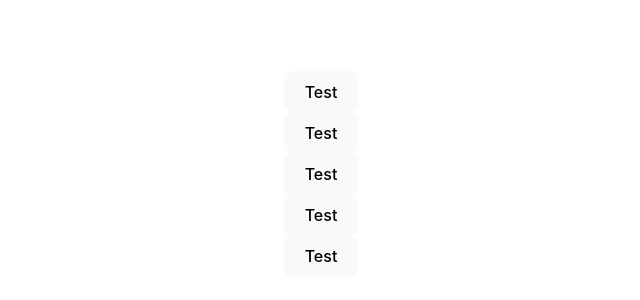
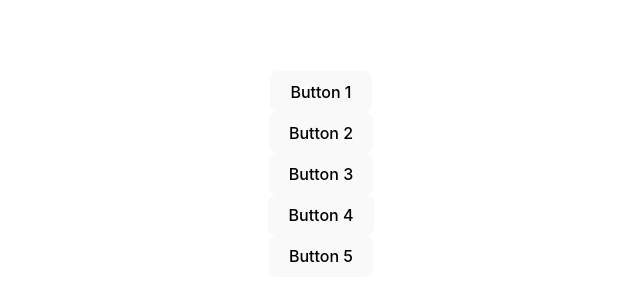
Before and after one commit to wildanfm19/react_learn, a React (Vite) app in the folder 07-navigations/: page / in a window 1280 px wide. Shown: the part 226-526 px from the top of the page, without its empty margins (319-959 px from the left). Built offline with nearby package versions, Linux system fonts and the light colour scheme.

Commit message:
Use children to passing value

```diff
--- a/07-navigations/src/App.js
+++ b/07-navigations/src/App.js
@@ -6,23 +6,23 @@
   return (
     <>
       <div>
-        <Button></Button>
+        <Button>Button 1</Button>
       </div>
 
        <div>
-        <Button></Button>
+        <Button>Button 2</Button>
       </div>
 
        <div>
-        <Button></Button>
+        <Button>Button 3</Button>
       </div>
 
        <div>
-        <Button></Button>
+        <Button>Button 4</Button>
       </div>
 
        <div>
-        <Button></Button>
+        <Button>Button 5</Button>
       </div>
     </>
   );
--- a/07-navigations/src/Button.js
+++ b/07-navigations/src/Button.js
@@ -1,8 +1,8 @@
 import React from 'react'
 
-const Button = () => {
+const Button = ({children}) => {
   return (
-   <button>Test</button>
+   <button>{children}</button>
   )
 }
 
```
